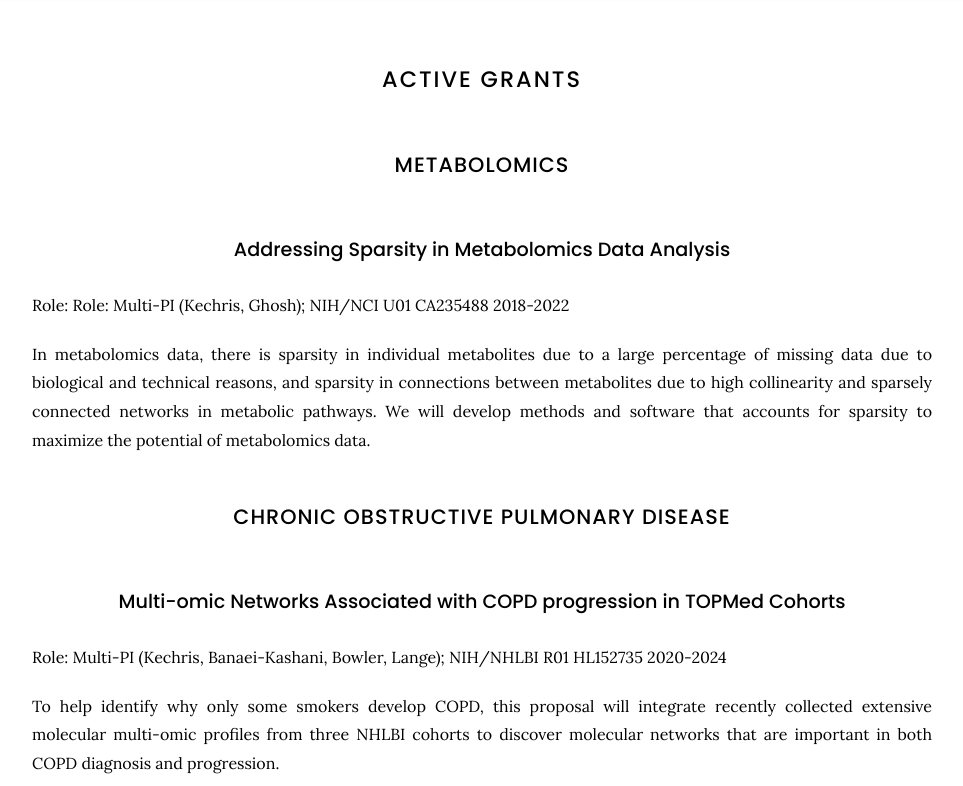
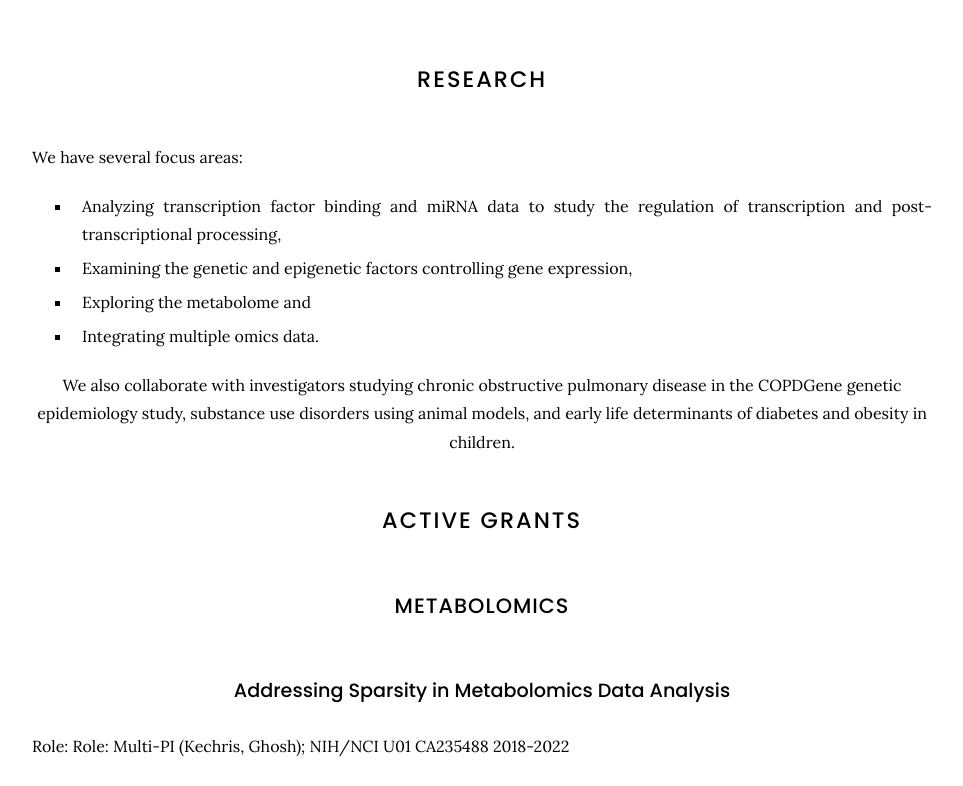
Before and after one commit to KechrisLab/kechrislab.github.io, a Jekyll site: the page built from grants/index.md, in a window 1280 px wide and 900 px high, cut to the strip 114-900 px from the top of the window. Shown: the whole strip, without its empty margins (158-1121 px from the left). Built offline with Jekyll 4.4.1, drawn with Linux system fonts in a browser that asks for light colours.

Commit message:
Update index.md

```diff
--- a/grants/index.md
+++ b/grants/index.md
@@ -10,6 +10,21 @@ footer: images/footer-for-this-page.jpg
 header-dark: false
 footer-dark: false
 ---
+
+
+# RESEARCH
+
+We have several focus areas:
+*  Analyzing transcription factor binding and miRNA data to study the regulation of transcription and post-transcriptional processing,
+* Examining the genetic and epigenetic factors controlling gene expression,
+* Exploring the metabolome and
+* Integrating multiple omics data.
+{:.center}
+ We also collaborate with investigators studying chronic obstructive pulmonary
+disease in the COPDGene genetic epidemiology study, substance use disorders using animal models, and early life
+determinants of diabetes and obesity in children.
+{:.center}
+
 
 # ACTIVE GRANTS
 
```
